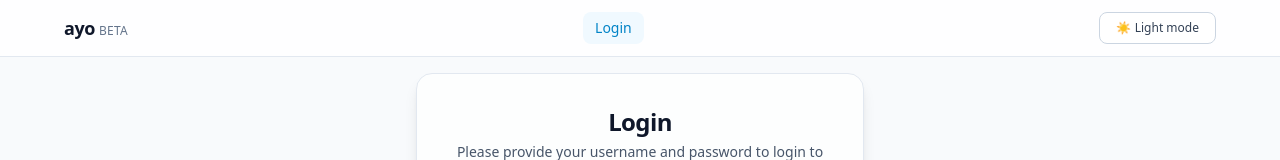
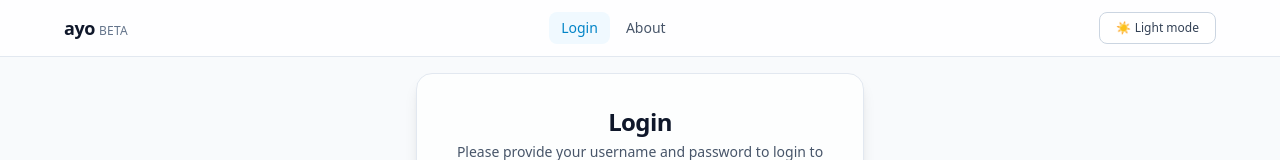
Before and after one commit to imdeepmind/ayo, a React (Vite) app in the folder frontend/: page /auth/login in a window 1280 px wide. Shown: the top 160 px of the page. Built offline with nearby package versions, Linux system fonts and the light colour scheme; the HTML template or start-up script is replaced by a standard one.

Commit message:
feat: Move "About" navigation link and add "Settings" navigation link in header.

```diff
--- a/frontend/src/components/items/Header.tsx
+++ b/frontend/src/components/items/Header.tsx
@@ -39,7 +39,7 @@ export default function Header() {
                 Home
               </NavLink>
               <NavLink
-                to="/about"
+                to="/settings"
                 className={({ isActive }) =>
                   [
                     navLinkBase,
@@ -49,7 +49,7 @@ export default function Header() {
                   ].join(' ')
                 }
               >
-                About
+                Settings
               </NavLink>
               <NavLink
                 to="/"
@@ -74,6 +74,20 @@ export default function Header() {
               Login
             </NavLink>
           )}
+
+          <NavLink
+            to="/about"
+            className={({ isActive }) =>
+              [
+                navLinkBase,
+                isActive
+                  ? 'text-sky-600 dark:text-sky-400 bg-sky-50 dark:bg-slate-800'
+                  : 'text-slate-600 dark:text-slate-300',
+              ].join(' ')
+            }
+          >
+            About
+          </NavLink>
         </nav>
 
         <div className="flex items-center gap-2">
```
